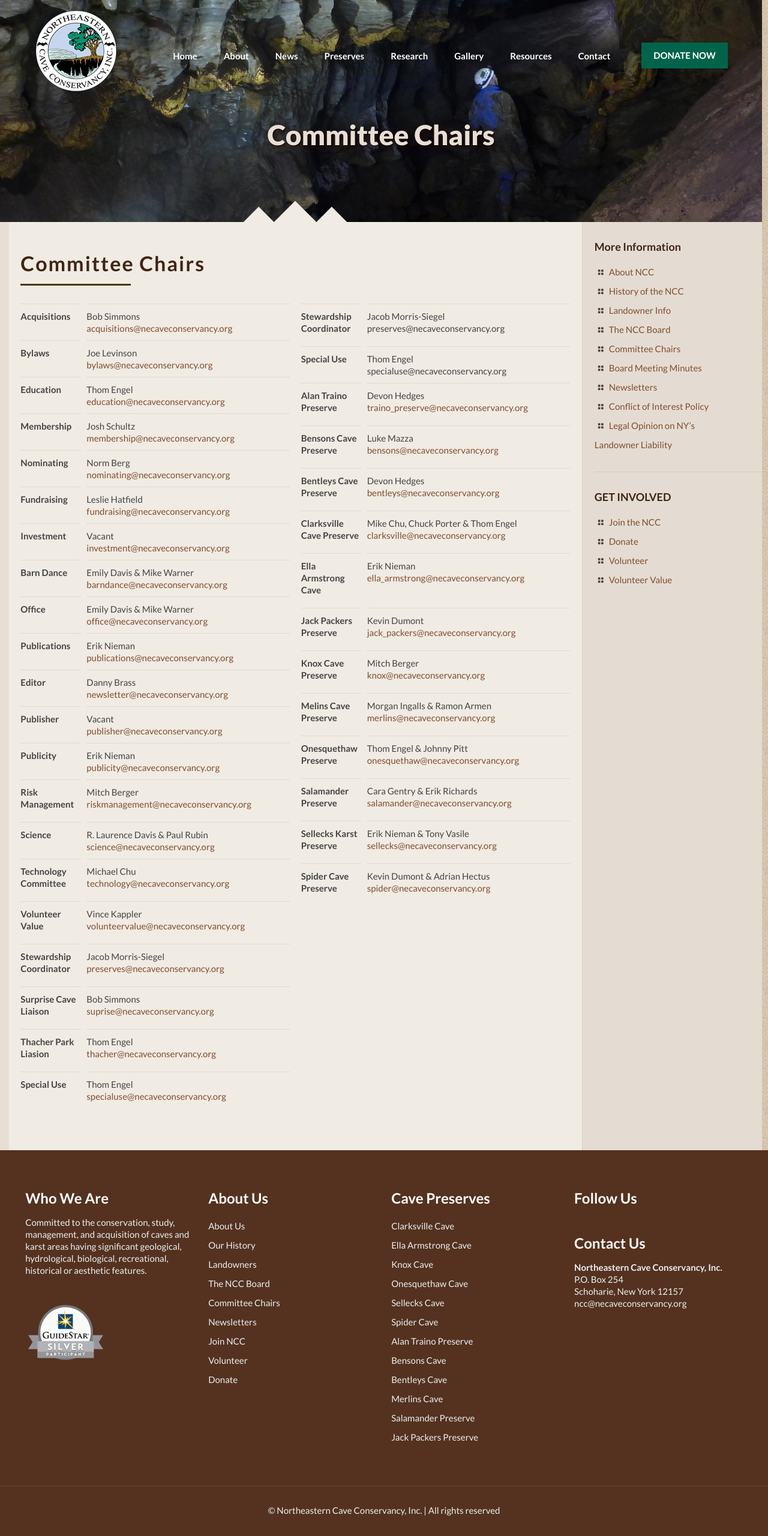
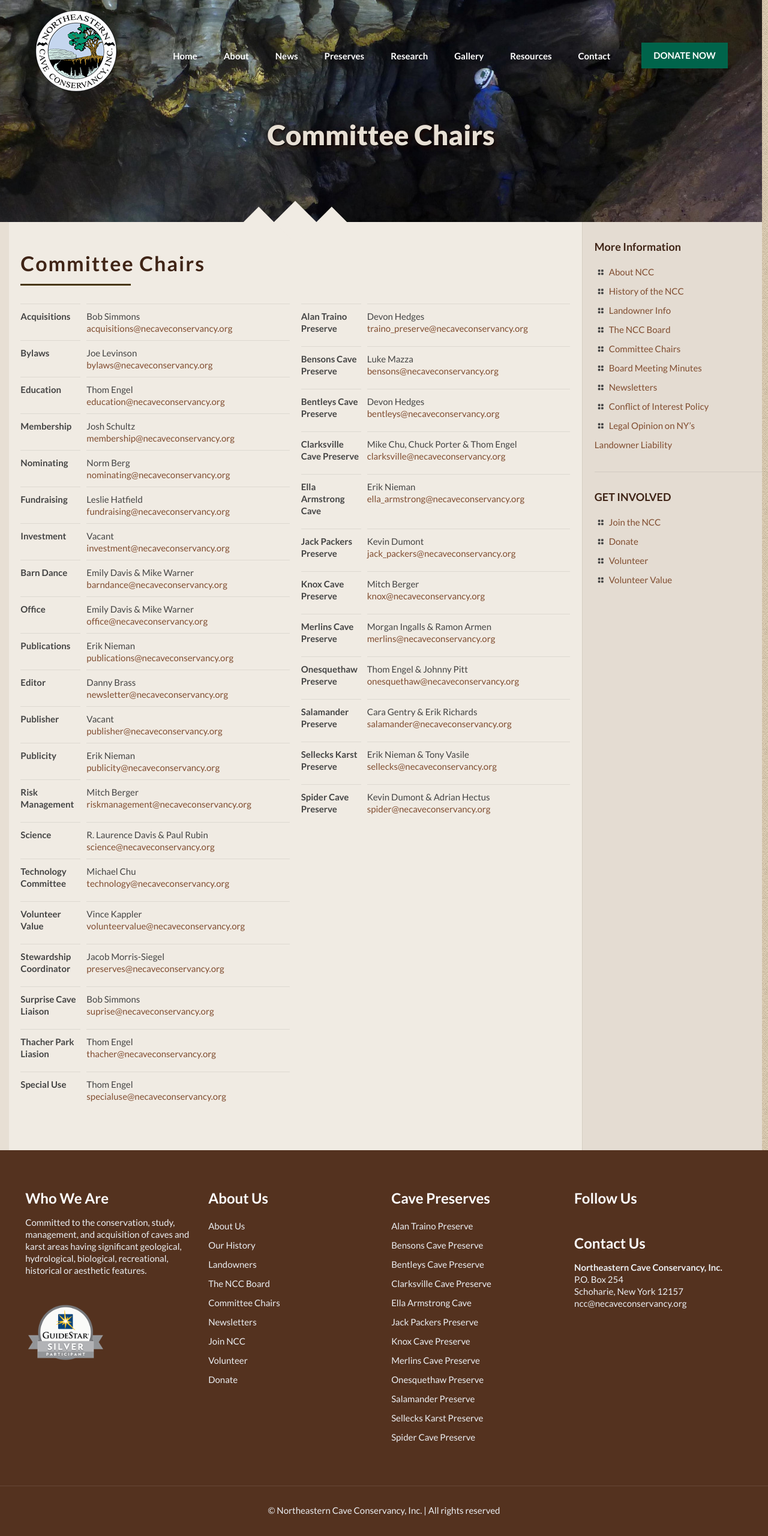
Before and after one commit to scottmconway/ncc-jekyll, a Jekyll site: the page built from committee-chairs.html, in a window 1280 px wide. Shown: the whole page at 60% size. Built offline with Jekyll 4.4.1, drawn with Linux system fonts in a browser that asks for light colours; comment, search, counter and statistics services are not loaded.

Commit message:
fixed icon/sidebar rendering issue on preserve pages updated preserve links in footer and history page removed junk data from committee-chairs page fixed typo in merlins

```diff
--- a/_includes/footer.html
+++ b/_includes/footer.html
@@ -58,42 +58,11 @@
           <h4>Cave Preserves</h4>
           <div class="textwidget">
             <ul style="line-height: 32px;">
-              <li>
-                <a href="/clarksville-preserve/">Clarksville Cave</a>
-              </li>
-              <li>
-                <a href="/ella-armstrong-preserve/">Ella Armstrong Cave</a>
-              </li>
-              <li>
-                <a href="/knox-preserve/">Knox Cave</a>
-              </li>
-              <li>
-                <a href="/onesquethaw-preserve/">Onesquethaw Cave</a>
-              </li>
-              <li>
-                <a href="/sellecks-preserve/">Sellecks Cave</a>
-              </li>
-              <li>
-                <a href="/spider-preserve/">Spider Cave</a>
-              </li>
-              <li>
-                <a href="/alan-traino-preserve/">Alan Traino Preserve</a>
-              </li>
-              <li>
-                <a href="/bensons-preserve/">Bensons Cave</a>
-              </li>
-              <li>
-                <a href="/bentleys-preserve/">Bentleys Cave</a>
-              </li>
-              <li>
-                <a href="/merlin-preserve/">Merlins Cave</a>
-              </li>
-              <li>
-                <a href="/salamander-preserve/">Salamander Preserve</a>
-              </li>
-              <li>
-                <a href="/jack-packers-preserve/">Jack Packers Preserve</a>
-              </li>
+                {% for preserve in site.preserves %}
+                <li>
+                    <a href="{{ preserve.permalink }}">{{ preserve.title }}</a>
+                </li>
+                {% endfor %}
             </ul>
           </div>
         </aside>
--- a/_layouts/preserve.html
+++ b/_layouts/preserve.html
@@ -91,7 +91,7 @@
                     <a class="" href="/links/">
                     <div class="icon_wrapper">
                       <div class="icon">
-                        <i class="icon-doc-text">
+                          <i class="icon-doc-text"></i>
                       </div>
                     </div>
                     <div class="desc_wrapper">
@@ -108,7 +108,7 @@
                     <a class="" href="{{ page.managementPlanPath }}" target="_blank">
                     <div class="icon_wrapper">
                       <div class="icon">
-                        <i class="icon-down-bold">
+                          <i class="icon-down-bold"></i>
                       </div>
                     </div>
                     <div class="desc_wrapper">
@@ -126,7 +126,7 @@
                     <a class="" href="{{ page.mapPath }}" target="_blank">
                     <div class="icon_wrapper">
                       <div class="icon">
-                        <i class="icon-direction">
+                          <i class="icon-direction"></i>
                       </div>
                     </div>
                     <div class="desc_wrapper">
--- a/_preserves/merlins.md
+++ b/_preserves/merlins.md
@@ -1,5 +1,5 @@
 ---
-title: "Melins Cave Preserve"
+title: "Merlins Cave Preserve"
 layout: preserve
 permalink: /preserves/merlins/
 manager: "Morgan Ingalls & Ramon Armen"
--- a/committee-chairs.html
+++ b/committee-chairs.html
@@ -14,8 +14,6 @@ title: Committee Chairs
 <div class="column mcb-column one-second column_column  column-margin-">
     <div class="column_attr clearfix">
         <dl>
-            <dt>Stewardship Coordinator</dt> <dd>Jacob Morris-Siegel<br>preserves@necaveconservancy.org </dd>
-            <dt>Special Use</dt> <dd>Thom Engel<br>specialuse@necaveconservancy.org</dd>
             {% for preserve in site.preserves %}
                 <dt>{{ preserve.title }}</dt> <dd>{{preserve.manager}}<br><a href="mailto:{{ preserve.email }}">{{ preserve.email }}</a></dd>
             {% endfor %}
```
Also changed, not shown: _includes/history_page/history_section.html (+10 -10 lines).
